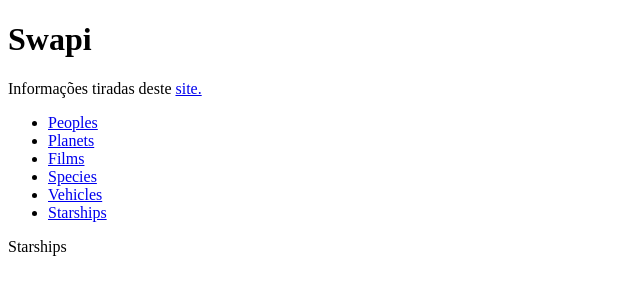
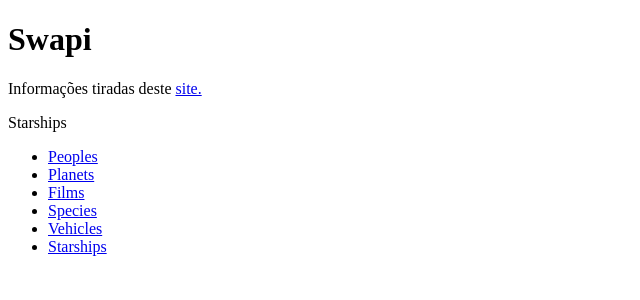
Before and after one commit to yesy12/swapi, a React (Create React App) app: page /starships in a window 1280 px wide. Shown: the top 300 px of the page, without its empty margins (0-640 px from the left). Built offline with nearby package versions, Linux system fonts and the light colour scheme.

Commit message:
criado navbar e home

```diff
--- a/src/App.js
+++ b/src/App.js
@@ -5,45 +5,18 @@
   Route
 } from "react-router-dom";
 
+import Home from "./Home";
+import NavBar from './components/NavBar';
+
 function App() {
   return (
     <Router>
-      <div className="App">
-        <h1>Swapi</h1>
-
-        <p>
-          Informações tiradas deste <a href="https://swapi.co" target="_blank">site.</a>
-        </p>
-      </div>
-
-      <div className="nav">
-        <nav>
-          <ul>
-            <li>
-              <Link to="/peoples">Peoples</Link>
-            </li>
-            <li>
-              <Link to="/planets">Planets</Link>
-            </li>
-            <li>
-              <Link to="/films">Films</Link>
-            </li>
-            <li>
-              <Link to="/species">Species</Link>
-            </li>
-            <li>
-              <Link to="/vehicles">Vehicles</Link>
-            </li>
-            <li>
-              <Link to="/starships">
-                Starships
-              </Link>
-            </li>
-          </ul>
-        </nav>
-      </div>
+    <div className="App">
 
       <div className="rotas">
+        <Route path="/">
+          <Home />
+        </Route>
         <Route path="/peoples">
           Peoples
         </Route>
@@ -64,6 +37,8 @@
         </Route>
       </div>
 
+      <NavBar />
+    </div>
     </Router>
   );
 }
--- /dev/null
+++ b/src/Home.js
@@ -0,0 +1,14 @@
+import React from "react";
+
+const Home = () => {
+    return(
+        <div className="Home">
+            <h1>Swapi</h1>
+            <p>
+            Informações tiradas deste <a href="https://swapi.co" target="_blank">site.</a>
+            </p>
+        </div>
+    )
+}
+
+export default Home;
--- /dev/null
+++ b/src/components/NavBar.js
@@ -0,0 +1,53 @@
+import React from "react";
+import {
+    Link,
+  } from "react-router-dom";
+
+const NavBar = () => {
+    return(
+        <div className="nav">
+            <nav>
+                <ul>
+                    <li>
+                        <Link to="/peoples">
+                            Peoples
+                        </Link>
+                    </li>
+
+                    <li>
+                        <Link to="/planets">
+                            Planets
+                        </Link>
+                    </li>
+
+                    <li>
+                        <Link to="/films">
+                            Films
+                        </Link>
+                    </li>
+
+                    <li>
+                        <Link to="/species">
+                            Species
+                        </Link>
+                    </li>
+
+                    <li>
+                        <Link to="/vehicles">
+                            Vehicles
+                        </Link>
+                    </li>
+
+                    <li>
+                        <Link to="/starships">
+                            Starships
+                        </Link>
+                    </li>
+
+                </ul>
+            </nav>
+      </div>
+    )
+}
+
+export default NavBar;
```
